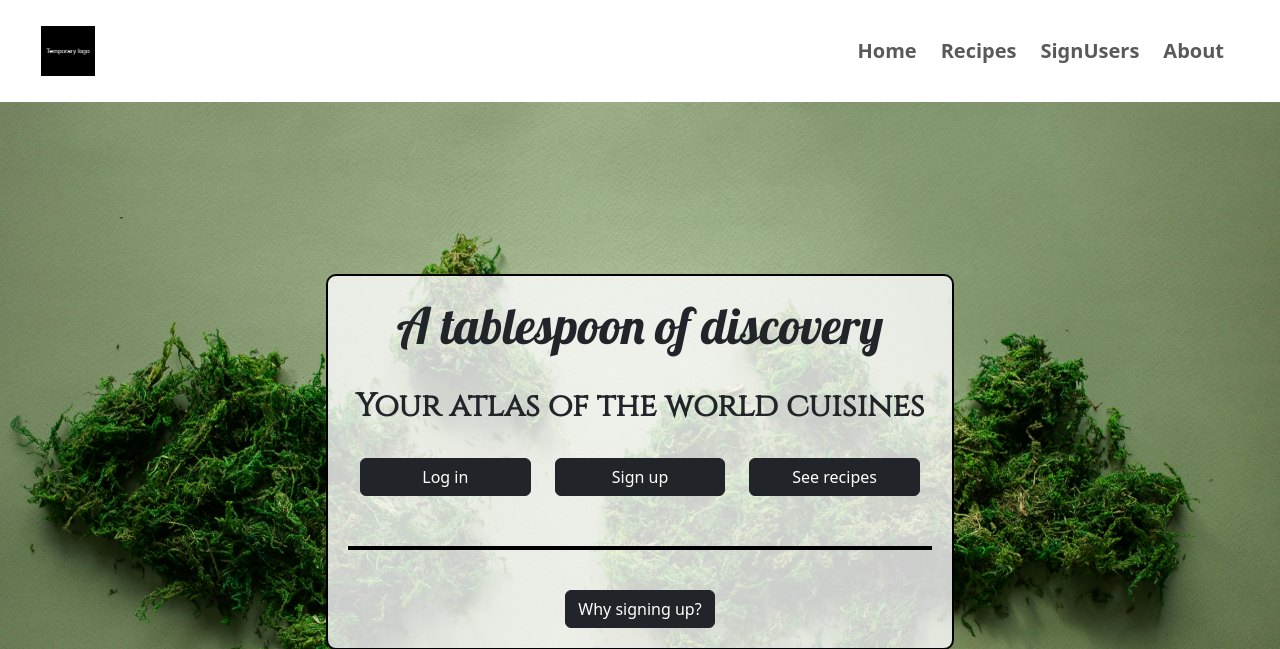
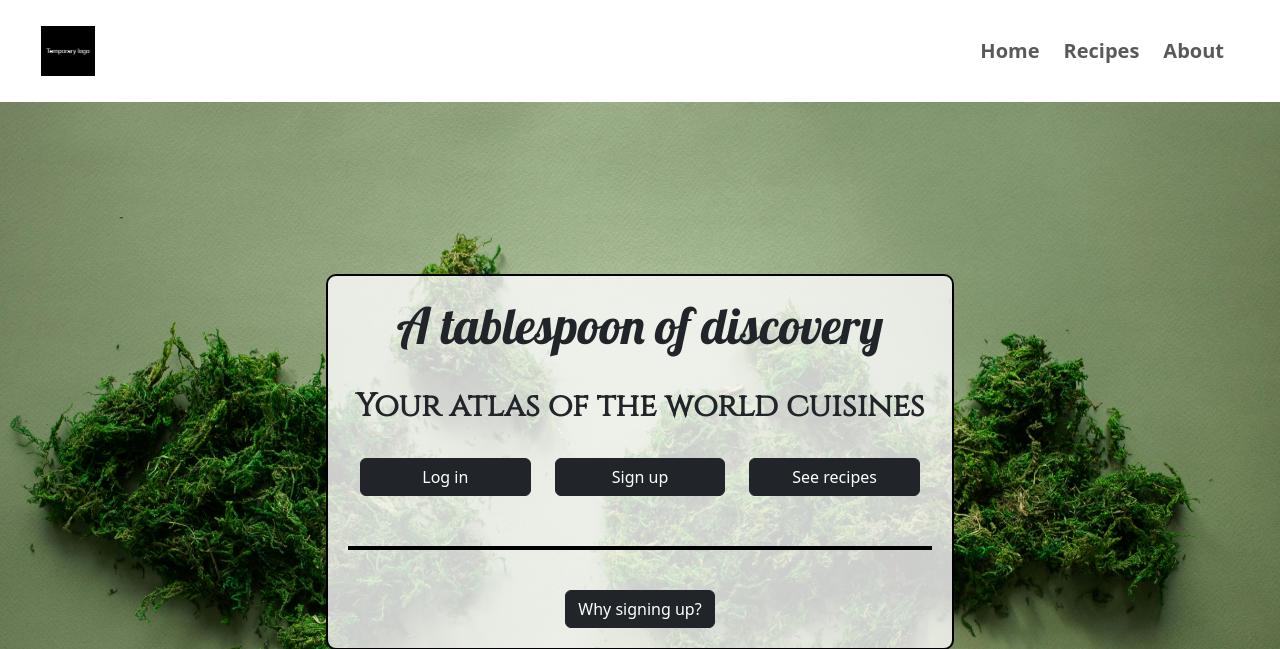
Before and after one commit to AlexaCai/recipe-app-django, a Django app: page /home/ in a window 1280 px wide. Shown: the top 649 px of the page. Run offline with Django 4.2, Linux system fonts and the light colour scheme.

Commit message:
Temporary development link insertion

```diff
--- a/Django-project/A2_Recipe_App/src/recipes/templates/recipes/home.html
+++ b/Django-project/A2_Recipe_App/src/recipes/templates/recipes/home.html
@@ -37,9 +37,6 @@
                             <a class="nav-link" href="{% url 'recipes:recipes_list_unsigned_users' %}">Recipes</a>
                         </li>
                         <li class="nav-item">
-                            <a class="nav-link" href="{% url 'recipes:recipes_list_signed_users' %}">SignUsers</a>
-                        </li>
-                        <li class="nav-item">
                             <a class="nav-link" href="#projects-section">About</a>
                         </li>
                     </ul>
@@ -61,8 +58,7 @@
                             <div class="row">
                                 <div class="col-xl-4 col-lg-4 col-md-4 col-sm-4 col-12 home-page-buttons-bottom-padding">
                                     <button type="button" class="btn btn-dark w-100" data-bs-toggle="modal"
-                                        data-bs-target="#loginModal">
-                                        Log in
+                                        data-bs-target="#loginModal"><a class="nav-link" href="{% url 'recipes:recipes_list_signed_users' %}">Log in</a>
                                     </button>
                                     <div class="modal fade" id="loginModal" tabindex="-1"
                                         aria-labelledby="loginModalLabel" aria-hidden="true">
```
